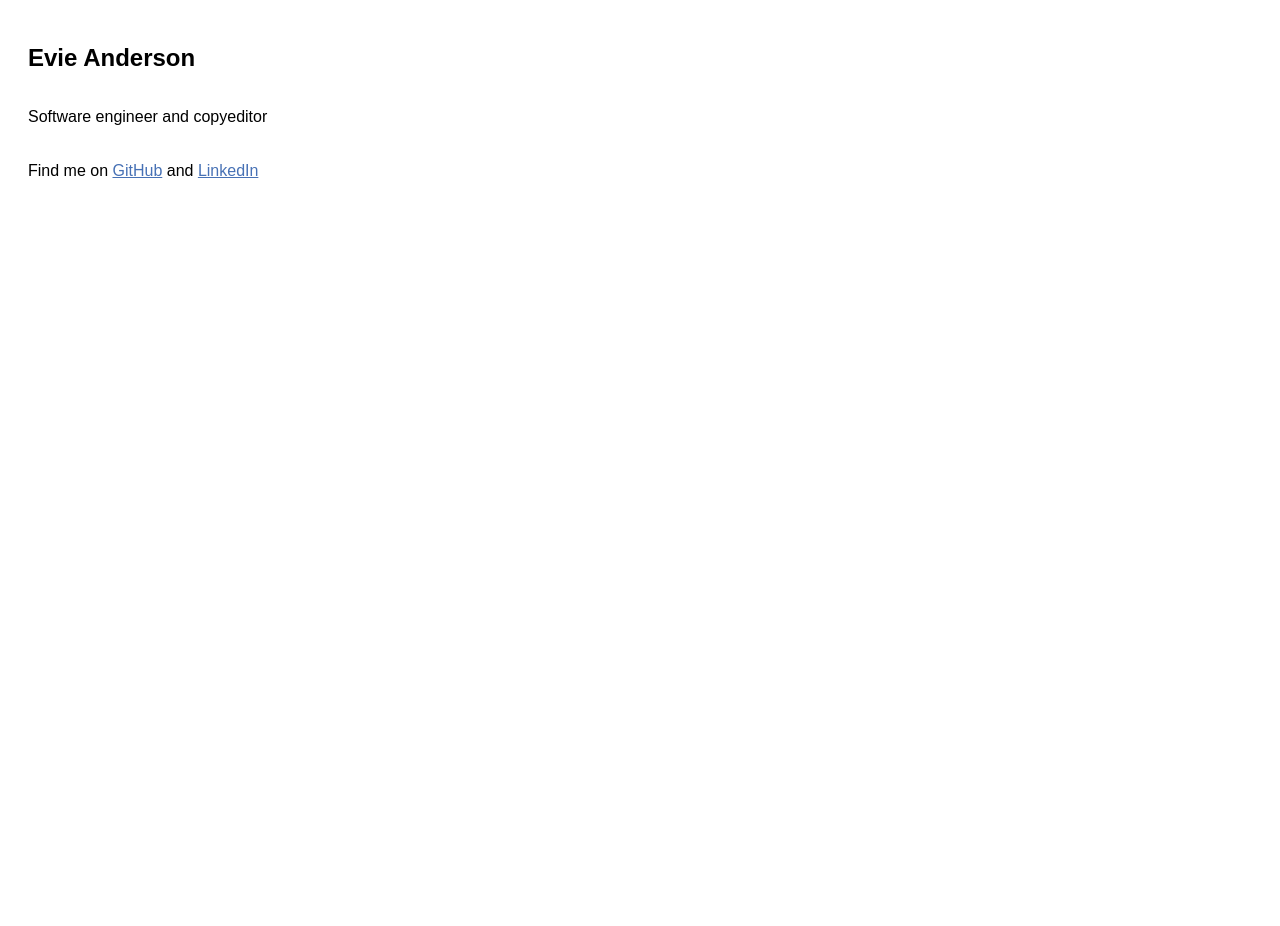
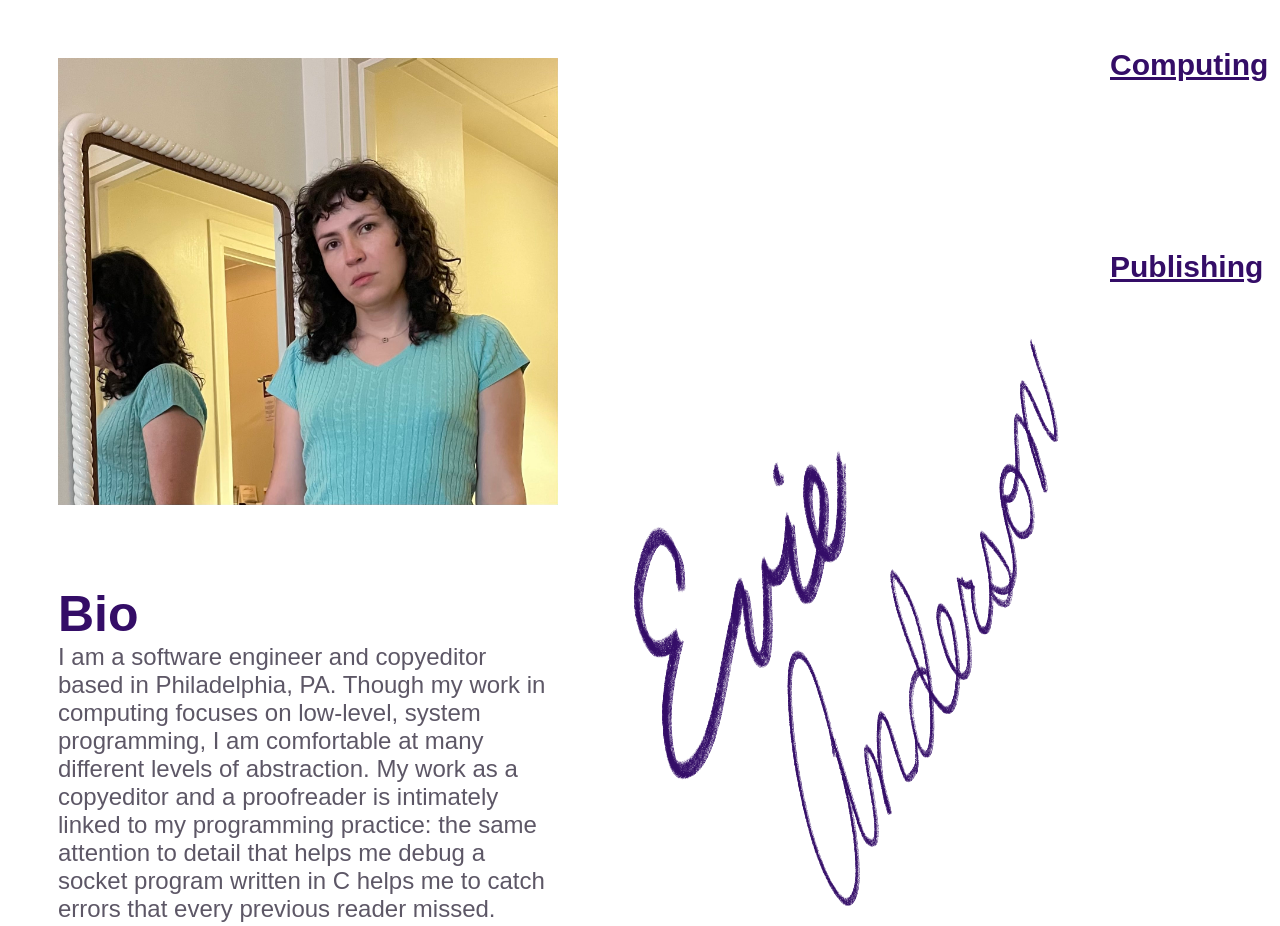
Before and after one commit to eee-vvv/e-page, a plain HTML site: page index.html in a window 1280 px wide. Before the commit the page ends 800 px from the top, so only its background shows below. Drawn offline with Linux system fonts and the light colour scheme.

Commit message:
major overhaul with shao

```diff
--- a/index.html
+++ b/index.html
@@ -1,22 +1,59 @@
-<!DOCTYPE html>
+<!doctype html>
 <html lang="en">
-
-<head>
+  <head>
     <meta charset="UTF-8" />
     <link rel="icon" href="images/favicon.png" />
     <link rel="stylesheet" href="style.css" />
     <meta http-equiv="X-UA-Compatible" content="IE=edge" />
     <meta name="viewport" content="width=device-width, initial-scale=1.0" />
-    <title>evie&apos;s page</title>
-</head>
+    <title>Evie Anderson</title>
+  </head>
 
-<body>
+  <body>
     <main>
-        <h1>Evie Anderson</h1>
-        <p>Software engineer and copyeditor</p>
-        <p>Find me on <a target="_blank" href="https://github.com/eee-vvv">GitHub</a> and <a
-                href="https://linkedin.com/in/eeevvv">LinkedIn</a></p>
+      <div id="container">
+        <div class="container-child" id="head">
+          <img
+            id="me"
+            src="images/me.jpg"
+            alt="A Photo of Evie Anderson, wearing a blue knit top, standing slightly to the side of a mirror."
+          />
+          <div id="bio">
+            <h2>Bio</h2>
+            <p>
+              I am a software engineer and copyeditor based in Philadelphia, PA.
+              Though my work in computing focuses on low-level, system
+              programming, I am comfortable at many different levels of
+              abstraction. My work as a copyeditor and a proofreader is
+              intimately linked to my programming practice: the same attention
+              to detail that helps me debug a socket program written in C helps
+              me to catch errors that every previous reader missed.
+            </p>
+          </div>
+        </div>
+        <div class="container-child"></div>
+        <img id="name" src="images/name.png" alt="Evie Anderson (text)" />
+        <div class="container-child">
+          <div class="links-list">
+            <div class="links-container">
+              <h3>Computing</h3>
+              <ul>
+                <li><a href="">Resume</a></li>
+                <li><a href="https://github.com/eee-vvv">GitHub</a></li>
+                <li>
+                  <a href="https://www.linkedin.com/in/eeevvv/">Linkedin</a>
+                </li>
+              </ul>
+            </div>
+            <div class="links-container">
+              <h3>Publishing</h3>
+              <ul>
+                <li><a href="">Resume</a></li>
+              </ul>
+            </div>
+          </div>
+        </div>
+      </div>
     </main>
-</body>
-
+  </body>
 </html>
--- a/style.css
+++ b/style.css
@@ -1,11 +1,11 @@
-@import url('https://fonts.googleapis.com/css2?family=Open+Sans:ital,wght@0,300;0,400;0,500;0,600;0,700;0,800;1,300;1,400;1,500;1,600;1,700;1,800&display=swap');
+@import url("https://fonts.googleapis.com/css2?family=Open+Sans:ital,wght@0,300;0,400;0,500;0,600;0,700;0,800;1,300;1,400;1,500;1,600;1,700;1,800&display=swap");
 
 html,
 body {
     width: 100vw;
     background: white;
-  font-family: 'IBM Plex Sans', sans-serif;
-  font-size: 16px;
+    font-family: "IBM Plex Sans", sans-serif;
+    font-size: 24px;
 }
 
 main {
@@ -20,8 +20,10 @@ h1 {
 }
 
 h2 {
-  font-size: 20px;
-  text-decoration: underline;
+    font-size: 50px;
+    font-weight: bold;
+    justify-self: left;
+    color: #340d67;
 }
 
 h3 {
@@ -29,10 +31,14 @@ h3 {
 }
 
 p {
-  text-align: justify;
-  padding: 10px;
-  padding-right: 20px;
-  max-width: 400px;
+    text-align: left;
+    max-width: 500px;
+    color: #5d5766;
+}
+
+em {
+    color: blue;
+    text-decoration: underline;
 }
 
 a {
@@ -45,15 +51,65 @@ a:hover {
     color: #fff8e3;
 }
 
-ul {
+nav a {
+    margin: 8px;
+}
+
+#container {
     display: flex;
+    flex-direction: row;
+    width: 96vw;
+    justify-content: space-between;
+}
+
+.container-child {
+    flex: 1;
+}
+
+.links-list {
+    display: flex;
+    flex-direction: column;
+}
+
+h3 {
+    font-size: 30px;
+    color: #340d67;
+    text-decoration: underline;
 }
 
 li {
-  list-style-type: none;
-  padding-right: 10px;
+    list-style: none;
 }
 
-nav a {
-  margin: 8px;
+a {
+    color: white;
 }
+
+.links-container:hover a {
+    color: black;
+}
+
+#head {
+    display: flex;
+    flex-direction: column;
+    justify-content: flex-start;
+}
+
+#head * {
+    margin: 40px;
+}
+
+#bio * {
+    margin: 0;
+    padding: 0;
+}
+
+#name {
+    padding-top: 300px;
+    max-width: 40vw;
+}
+
+#me {
+    max-width: 500px;
+    height: auto;
+}
```
Also changed, not shown: images/me.jpg (added), images/name.png (added). Lines whose indentation alone changed are shown as unchanged.
